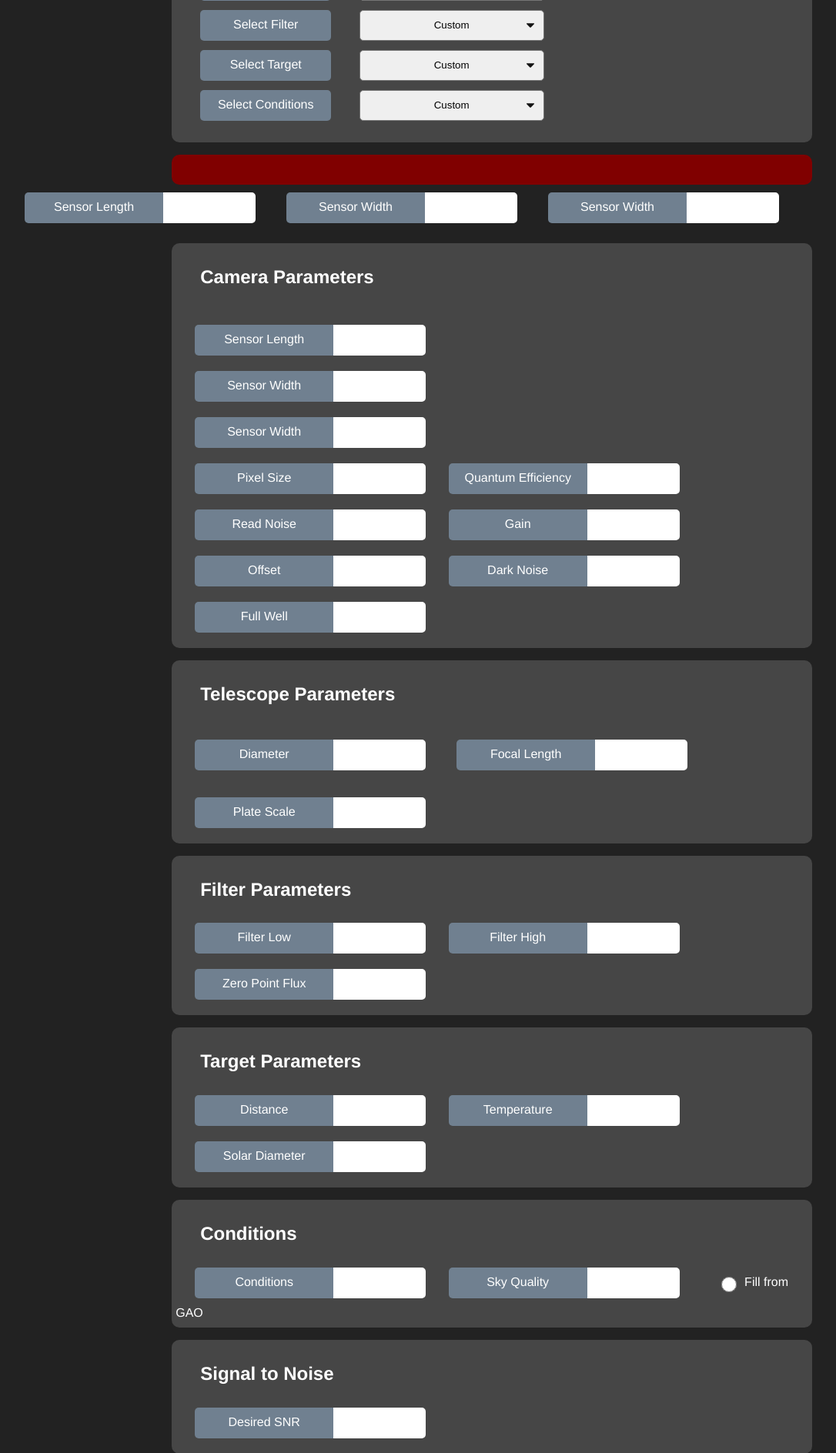
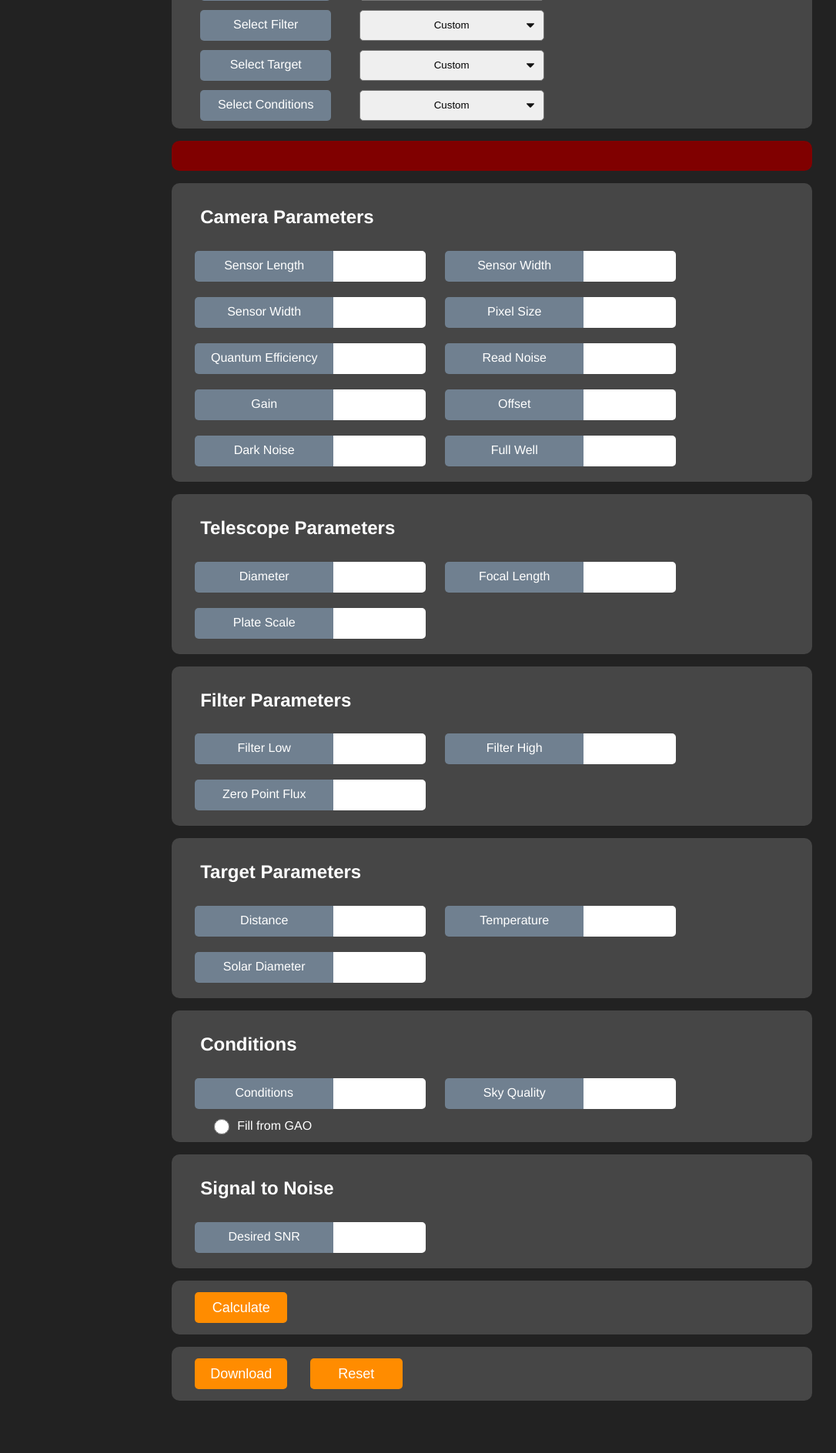
Before and after one commit to pirgalim/Glenlea-ETC, a Flask app: template templates/input.html in a window 1280 px wide. Shown: the part 287-2175 px from the top of the page at 77% size, without its empty margins (1-1087 px from the left). After the commit the page ends 2107 px from the top, so only its background shows below. Run offline with Flask 3, Linux system fonts and the light colour scheme; the template is opened without the code that fills it: values that come from a table or form of the project are taken from there, others are empty; parts of the project's set-up code (start-up, migrations or seed data) failed here and were passed over.

Commit message:
flex css

```diff
--- a/static/styles/styles.css
+++ b/static/styles/styles.css
@@ -11,17 +11,15 @@ div {
   vertical-align: middle;
 }
 
-.form-group {
+.input-group {
   display: flex;
   flex-direction: row;
   align-items: center;
 }
-.form-container {
+.input-container {
   display: flex;
   flex-wrap: wrap;
-
   align-items: flex-start;
-  gap: 15px; /* Space between form groups */
 }
 
 
@@ -47,6 +45,7 @@ h1 {
 h2 {
   margin-left: 2rem;
   color: white;
+  width: 100%;
 }
 p {
   margin-left: 25px;
@@ -164,6 +163,7 @@ input[type="submit"], button {
   color: white;
   font-size: large;
 }
+
 input[type=radio] {
 
   vertical-align: middle;
--- a/templates/input.html
+++ b/templates/input.html
@@ -34,8 +34,6 @@
                 {{ select_form.conditions.label }} {{ select_form.conditions }}
             </form>
 
-            <br>
-
         </section>
 
         <!-- input validation error message -->
@@ -51,10 +49,14 @@
             <!-- security tag? -->
             {{ in_form.hidden_tag() }}
 
+            <!-- camera section -->
+            <section id="camera" class="input-container">
 
-            <div class="form-container">
 
-                <div class="form-group">
+                <h2>Camera Parameters</h2>
+
+
+                <div class="input-group">
                     {% if in_form.sensor_x.errors %}
                         {{ in_form.sensor_x.label(type="autofill") }}{{ in_form.sensor_x(style="border-color: red;") }}
                      {% else %}
@@ -62,7 +64,7 @@
                      {% endif %}
                 </div>
 
-                <div class="form-group">
+                <div class="input-group">
                     {% if in_form.sensor_y.errors %}
                         {{ in_form.sensor_y.label(type="autofill") }}{{ in_form.sensor_y(style="border-color: red;") }}
                     {% else %}
@@ -70,7 +72,7 @@
                     {% endif %}
                 </div>
 
-                <div class="form-group">
+                <div class="input-group">
                     {% if in_form.sensor_y.errors %}
                         {{ in_form.sensor_y.label(type="autofill") }}{{ in_form.sensor_y(style="border-color: red;") }}
                     {% else %}
@@ -78,86 +80,63 @@
                     {% endif %}
                 </div>
 
-            </div>
-
-
-
-            <!-- camera section -->
-            <section id="camera">
-
-                <h2>Camera Parameters</h2>
-
-                <br>
-
-                <div class="form-group">
-                    {% if in_form.sensor_x.errors %}
-                        {{ in_form.sensor_x.label(type="autofill") }}{{ in_form.sensor_x(style="border-color: red;") }}
-                     {% else %}
-                         {{ in_form.sensor_x.label(type="autofill") }}{{ in_form.sensor_x }}
-                     {% endif %}
-                </div>
-
-                <div class="form-group">
-                    {% if in_form.sensor_y.errors %}
-                        {{ in_form.sensor_y.label(type="autofill") }}{{ in_form.sensor_y(style="border-color: red;") }}
-                    {% else %}
-                        {{ in_form.sensor_y.label(type="autofill") }}{{ in_form.sensor_y }}
-                    {% endif %}
-                </div>
-
-                <div class="form-group">
-                    {% if in_form.sensor_y.errors %}
-                        {{ in_form.sensor_y.label(type="autofill") }}{{ in_form.sensor_y(style="border-color: red;") }}
-                    {% else %}
-                        {{ in_form.sensor_y.label(type="autofill") }}{{ in_form.sensor_y }}
-                    {% endif %}
-                </div>
-
-
-
-
-
+                <div class="input-group">
                     {% if in_form.px_size.errors %}
                         {{ in_form.px_size.label(type="autofill") }}{{ in_form.px_size(style="border-color: red;") }}
                     {% else %}
                         {{ in_form.px_size.label(type="autofill") }}{{ in_form.px_size }}
                     {% endif %}
+                </div>
 
+                <div class="input-group">
                     {% if in_form.q_efficiency.errors %}
                         {{ in_form.q_efficiency.label(type="autofill") }}{{ in_form.q_efficiency(style="border-color: red;") }}
                     {% else %}
                         {{ in_form.q_efficiency.label(type="autofill") }}{{ in_form.q_efficiency }}
                     {% endif %}
+                </div>
 
+                <div class="input-group">
                     {% if in_form.read_noise.errors %}
                         {{ in_form.read_noise.label(type="autofill") }}{{ in_form.read_noise(style="border-color: red;") }}
                     {% else %}
                         {{ in_form.read_noise.label(type="autofill") }}{{ in_form.read_noise }}
                     {% endif %}
+                </div>
 
+                <div class="input-group">
                     {% if in_form.gain.errors %}
                         {{ in_form.gain.label(type="autofill") }}{{ in_form.gain(style="border-color: red;") }}
                     {% else %}
                         {{ in_form.gain.label(type="autofill") }}{{ in_form.gain }}
                     {% endif %}
+                </div>
+
+                <div class="input-group">
 
                     {% if in_form.offset.errors %}
                         {{ in_form.offset.label(type="autofill") }}{{ in_form.offset(style="border-color: red;")}}
                     {% else %}
                         {{ in_form.offset.label(type="autofill") }}{{ in_form.offset }}
                     {% endif %}
+                </div>
 
+                <div class="input-group">
                     {% if in_form.dark_noise.errors %}
                         {{ in_form.dark_noise.label(type="autofill") }}{{ in_form.dark_noise(style="border-color: red;") }}
                     {% else %}
                         {{ in_form.dark_noise.label(type="autofill") }}{{ in_form.dark_noise }}
                     {% endif %}
+                </div>
 
+                <div class="input-group">
                     {% if in_form.full_well.errors %}
                         {{ in_form.full_well.label(type="autofill") }}{{ in_form.full_well(style="border-color: red;") }}
                     {% else %}
                         {{ in_form.full_well.label(type="autofill") }}{{ in_form.full_well }}
                     {% endif %}
+                 </div>
+
 
                 <script>
                     document.getElementById('camera').addEventListener('change', function() {
@@ -191,13 +170,13 @@
             </section>
 
             <!-- telescope section -->
-            <section id="telescope" class="form-container">
+            <section id="telescope" class="input-container">
 
                 <div style="width: 100%;">
                     <h2>Telescope Parameters</h2>
                 </div>
 
-                <div class="form-group">
+                <div class="input-group">
                     {% if in_form.scope_dia.errors %}
                         {{ in_form.scope_dia.label(type="autofill") }}{{ in_form.scope_dia(style="border-color: red;") }}
                     {% else %}
@@ -205,7 +184,7 @@
                     {% endif %}
                 </div>
 
-                <div class="form-group">
+                <div class="input-group">
                     {% if in_form.scope_focal.errors %}
                         {{ in_form.scope_focal.label(type="autofill") }}{{ in_form.scope_focal(style="border-color: red;") }}
                     {% else %}
@@ -213,19 +192,13 @@
                     {% endif %}
                 </div>
 
-                <div class="form-group">
+                <div class="input-group">
                     {% if in_form.plate_scale.errors %}
                         {{ in_form.plate_scale.label(type="autofill") }}{{ in_form.plate_scale(style="border-color: red;") }}
                     {% else %}
                         {{ in_form.plate_scale.label(type="autofill") }}{{ in_form.plate_scale }}
                     {% endif %}
                 </div>
-
-
-
-
-
-
 
                 <script>
                     document.getElementById('telescope').addEventListener('change', function() {
@@ -252,27 +225,34 @@
             </section>
 
             <!-- filter section -->
-            <section id="filter">
+            <section id="filter" class="input-container">
 
                 <h2>Filter Parameters</h2>
 
+
+                <div class="input-group">
                     {% if in_form.filter_low.errors or error == "Low filter pass cannot be greater than high filter pass"%}
                         {{ in_form.filter_low.label(type="autofill") }}{{ in_form.filter_low(style="border-color: red;") }}
                     {% else %}
                         {{ in_form.filter_low.label(type="autofill") }}{{ in_form.filter_low }}
                     {% endif %}
+                </div>
 
+                <div class="input-group">
                     {% if in_form.filter_high.errors or error == "Low filter pass cannot be greater than high filter pass" %}
                         {{ in_form.filter_high.label(type="autofill") }}{{ in_form.filter_high(style="border-color: red;") }}
                     {% else %}
                         {{ in_form.filter_high.label(type="autofill") }}{{ in_form.filter_high }}
                     {% endif %}
+                </div>
 
+                <div class="input-group">
                     {% if in_form.filter_zero.errors %}
                         {{ in_form.filter_zero.label(type="autofill") }}{{ in_form.filter_zero(style="border-color: red;") }}
                     {% else %}
                         {{ in_form.filter_zero.label(type="autofill") }}{{ in_form.filter_zero }}
                     {% endif %}
+                </div>
 
                 <script>
                     document.getElementById('filter').addEventListener('change', function() {
@@ -299,27 +279,33 @@
             </section>
 
             <!-- target section -->
-            <section id="target">
+            <section id="target" class="input-container">
 
                 <h2>Target Parameters</h2>
 
+                <div class="input-group">
                     {% if in_form.star_dist.errors %}
                         {{ in_form.star_dist.label(type="autofill") }}{{ in_form.star_dist(style="border-color: red;") }}
                     {% else %}
                         {{ in_form.star_dist.label(type="autofill") }}{{ in_form.star_dist }}
                     {% endif %}
+                </div>
 
+                <div class="input-group">
                     {% if in_form.star_temp.errors %}
                         {{ in_form.star_temp.label(type="autofill") }}{{ in_form.star_temp(style="border-color: red;") }}
                     {% else %}
                         {{ in_form.star_temp.label(type="autofill") }}{{ in_form.star_temp }}
                     {% endif %}
+                </div>
 
+                <div class="input-group">
                     {% if in_form.star_dia_solar.errors %}
                         {{ in_form.star_dia_solar.label(type="autofill") }}{{ in_form.star_dia_solar(style="border-color: red;") }}
                     {% else %}
                         {{ in_form.star_dia_solar.label(type="autofill") }}{{ in_form.star_dia_solar }}
                     {% endif %}
+                </div>
 
                 <script>
                     document.getElementById('target').addEventListener('change', function() {
@@ -349,24 +335,31 @@
             </section>
 
             <!-- conditions section -->
-            <section id="conditions">
+            <section id="conditions" class="input-container">
 
                 <h2>Conditions</h2>
 
+                <div class="input-group">
                     {% if in_form.seeing.errors %}
                         {{ in_form.seeing.label(type="autofill") }}{{ in_form.seeing(style="border-color: red;") }}
                     {% else %}
                         {{ in_form.seeing.label(type="autofill") }}{{ in_form.seeing }}
                     {% endif %}
+                </div>
 
+
+                <div class="input-group">
                     {% if in_form.sqm.errors %}
                         {{ in_form.sqm.label(type="autofill") }}{{ in_form.sqm(style="border-color: red;") }}
                     {% else %}
                         {{ in_form.sqm.label(type="autofill") }}{{ in_form.sqm }}
                     {% endif %}
+                </div>
 
+                <div class="input-group">
                     <!-- GAO autofill button -->
                     <input type="radio" id="sky_bright">Fill from GAO<br>
+                </div>
 
                 <script>
                     document.getElementById('conditions').addEventListener('change', function() {
@@ -387,15 +380,19 @@
             </section>
 
             <!-- SNR section -->
-            <section id="snr">
+            <section id="snr" class="input-container">
 
                 <h2>Signal to Noise</h2>
+
+                <div class="input-group">
 
                     {% if in_form.desired_snr.errors %}
                         {{ in_form.desired_snr.label(type="autofill") }}{{ in_form.desired_snr(style="border-color: red;") }}
                     {% else %}
                         {{ in_form.desired_snr.label(type="autofill") }}{{ in_form.desired_snr }}
                     {% endif %}
+
+                </div>
 
             </section>
 
```
Lines whose indentation alone changed are shown as unchanged.
